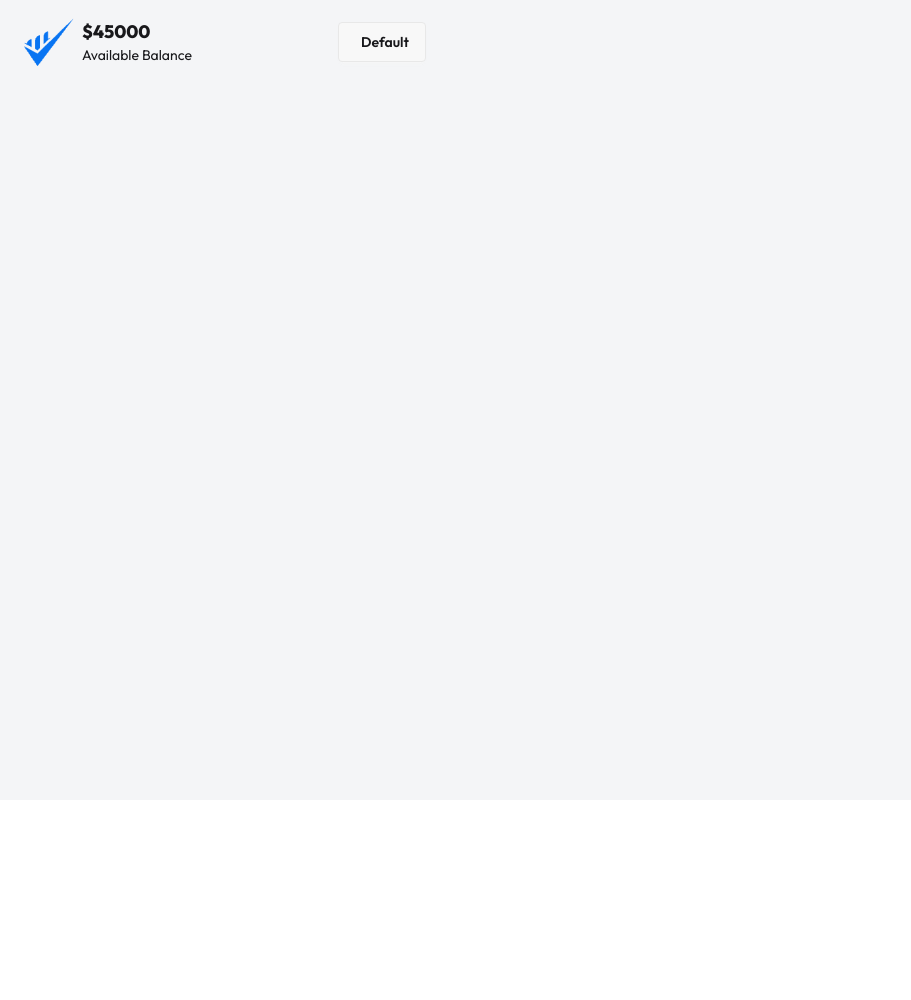
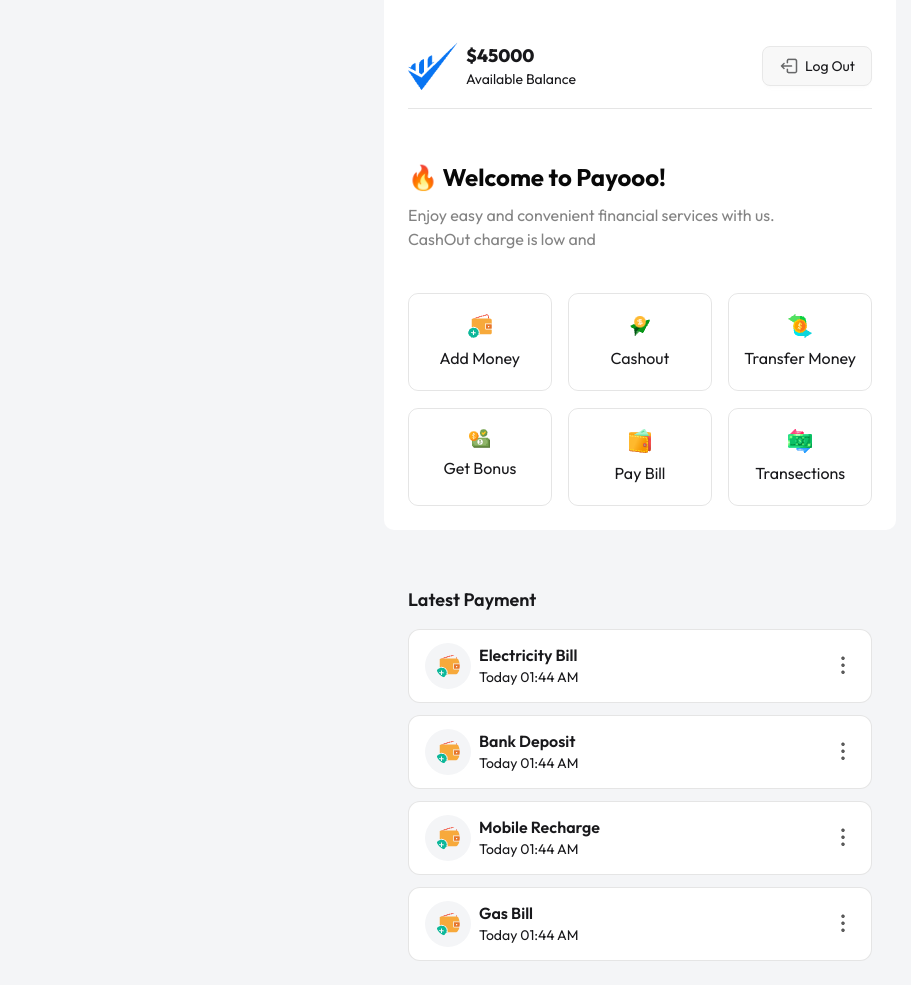
Before and after one commit to shiful33/Payooo-Mobile-App, a plain HTML site: page home.html in a window 1280 px wide. Shown: the whole page, without its empty margins (0-911 px from the left). Before the commit the page ends 800 px from the top, so only its background shows below. Drawn offline with nearby package versions, Linux system fonts and the light colour scheme.

Commit message:
all added home.html up to date

```diff
--- a/home.html
+++ b/home.html
@@ -14,8 +14,11 @@
     <link rel="stylesheet" href="https://cdnjs.cloudflare.com/ajax/libs/font-awesome/7.0.0/css/all.min.css" integrity="sha512-DxV+EoADOkOygM4IR9yXP8Sb2qwgidEmeqAEmDKIOfPRQZOWbXCzLC6vjbZyy0vPisbH2SyW27+ddLVCN+OMzQ==" crossorigin="anonymous" referrerpolicy="no-referrer" />
 
 </head>
-<body class="bg-[#f4f5f7] h-[100vh] font-[outfit] ">
-    <div class="w-[402px] flex justify-between items-center mx-[24px] py-[18px]">
+<body class="bg-[#f4f5f7] min-h-[100vh] font-[outfit]">
+
+    <div class="max-w-lg mx-auto bg-white p-[24px] rounded-b-[10px]">
+    <!-- Navbar Section -->
+    <div class=" flex justify-between items-center py-[18px] border-b-1 border-[#0808081a]">
         <div class="flex gap-[8px]">
             <img class="w-[50px] h-[48px]" src="./assets/Group.png" alt="">
             <div>
@@ -24,8 +27,91 @@
             </div>
         </div>
         <div>
-           <button class="btn"><img src="" alt=""> Default</button>
+           <button class="btn text-[14px] font-normal rounded-[8px]"><img src="./assets/log-out.png" alt=""> Log Out</button>
         </div>
     </div>
+
+    <!-- Welcome Section -->
+     <div class=" flex flex-col py-[18px]">
+        <h1 class="text-[24px] text-[#080808] font-bold mt-[32px] mb-[8px]">🔥 Welcome to Payooo!</h1>
+        <p class="text-[16px] text-[#08080880] font-normal">Enjoy easy and convenient financial services with us.<br> CashOut charge is low and</p>
+     </div>
+
+     <!-- Option Section -->
+      <div class=" mt-[24px] grid grid-cols-3 gap-[16.5px]">
+        <div class="border-1 border-[#0808081a] rounded-[10px] text-center py-[20px] px-[10px] cursor-pointer">
+            <img class="mx-auto" src="./assets/wallet1.png" alt="">
+            <h1 class="mt-[8px]">Add Money</h1>
+        </div>
+        <div class="border-1 border-[#0808081a] rounded-[10px] text-center py-[20px] px-[10px] cursor-pointer">
+            <img class="mx-auto" src="./assets/send1.png" alt="">
+            <h1 class="mt-[8px]">Cashout</h1>
+        </div>
+        <div class="border-1 border-[#0808081a] rounded-[10px] text-center py-[20px] px-[10px] cursor-pointer">
+            <img class="mx-auto" src="./assets/money1.png" alt="">
+            <h1 class="mt-[8px]">Transfer Money</h1>
+        </div>
+        <div class="border-1 border-[#0808081a] rounded-[10px] text-center py-[20px] px-[10px] cursor-pointer">
+            <img class="mx-auto" src="./assets/bonus1.png" alt="">
+            <h1 class="mt-[8px]">Get Bonus</h1>
+        </div>
+        <div class="border-1 border-[#0808081a] rounded-[10px] text-center py-[20px] px-[10px] cursor-pointer">
+            <img class="mx-auto" src="./assets/purse1.png" alt="">
+            <h1 class="mt-[8px]">Pay Bill</h1>
+        </div>
+        <div class="border-1 border-[#0808081a] rounded-[10px] text-center py-[20px] px-[10px] cursor-pointer">
+            <img class="mx-auto" src="./assets/transaction1.png" alt="">
+            <h1 class="mt-[8px]">Transections</h1>
+        </div>
+      </div>
+    </div>
+
+    <!-- Latest Payment Section -->
+     <div class="max-w-lg mx-auto mt-[32px] p-[24px]  mb-[65px]">
+        <h1 class="text-[18px] font-semibold mb-[16px]">Latest Payment</h1>
+        <div class="border-1 border-[#0808081a] rounded-[12px] py-[13px] px-[16px] bg-white flex justify-between mb-[12px]">
+            <div class="flex">
+                <img class="p-[11px] bg-[#f4f5f7] rounded-full mr-[8px]" src="./assets/wallet1.png" alt="">
+                <div>
+                    <h1 class="text-[16px] font-semibold">Electricity Bill</h1>
+                    <p class="text-[14px] font-normal">Today 01:44 AM</p>
+                </div>
+            </div>
+            <img class="h-[25px] my-auto cursor-pointer" src="./assets/dotet.png" alt="">
+        </div>
+
+        <div class="border-1 border-[#0808081a] rounded-[12px] py-[13px] px-[16px] bg-white flex justify-between mb-[12px]">
+            <div class="flex cursor-pointer">
+                <img class="p-[11px] bg-[#f4f5f7] rounded-full mr-[8px]" src="./assets/wallet1.png" alt="">
+                <div>
+                    <h1 class="text-[16px] font-semibold">Bank Deposit</h1>
+                    <p class="text-[14px] font-normal">Today 01:44 AM</p>
+                </div>
+            </div>
+            <img class="h-[25px] my-auto cursor-pointer" src="./assets/dotet.png" alt="">
+        </div>
+
+        <div class="border-1 border-[#0808081a] rounded-[12px] py-[13px] px-[16px] bg-white flex justify-between mb-[12px]">
+            <div class="flex cursor-pointer">
+                <img class="p-[11px] bg-[#f4f5f7] rounded-full mr-[8px]" src="./assets/wallet1.png" alt="">
+                <div>
+                    <h1 class="text-[16px] font-semibold">Mobile Recharge</h1>
+                    <p class="text-[14px] font-normal">Today 01:44 AM</p>
+                </div>
+            </div>
+            <img class="h-[25px] my-auto cursor-pointer" src="./assets/dotet.png" alt="">
+        </div>
+
+        <div class="border-1 border-[#0808081a] rounded-[12px] py-[13px] px-[16px] bg-white flex justify-between">
+            <div class="flex cursor-pointer">
+                <img class="p-[11px] bg-[#f4f5f7] rounded-full mr-[8px]" src="./assets/wallet1.png" alt="">
+                <div>
+                    <h1 class="text-[16px] font-semibold">Gas Bill</h1>
+                    <p class="text-[14px] font-normal">Today 01:44 AM</p>
+                </div>
+            </div>
+            <img class="h-[25px] my-auto cursor-pointer" src="./assets/dotet.png" alt="">
+        </div>
+     </div>
 </body>
 </html>
```
Also changed, not shown: assets/dotet.png (added), assets/log-out.png (added).
